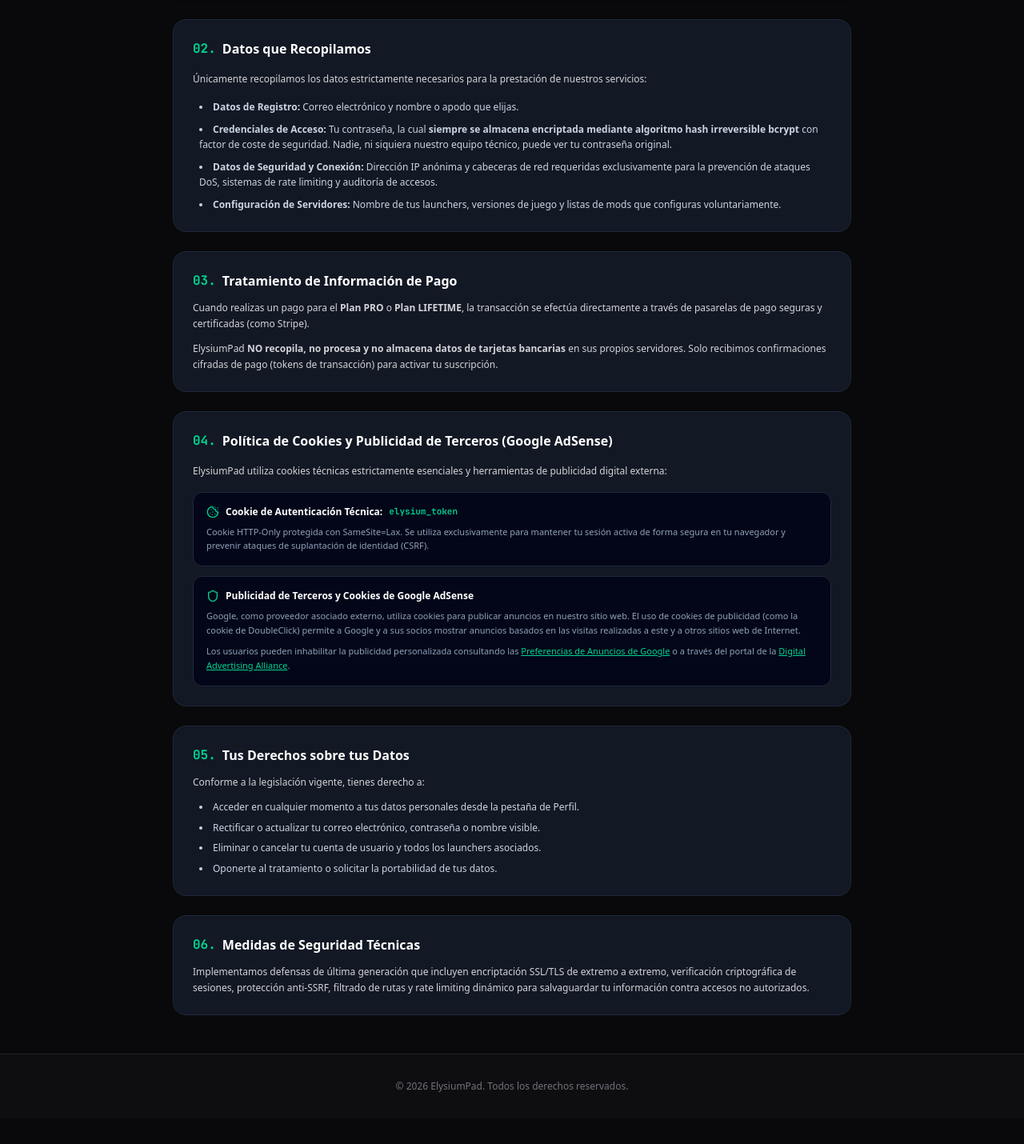
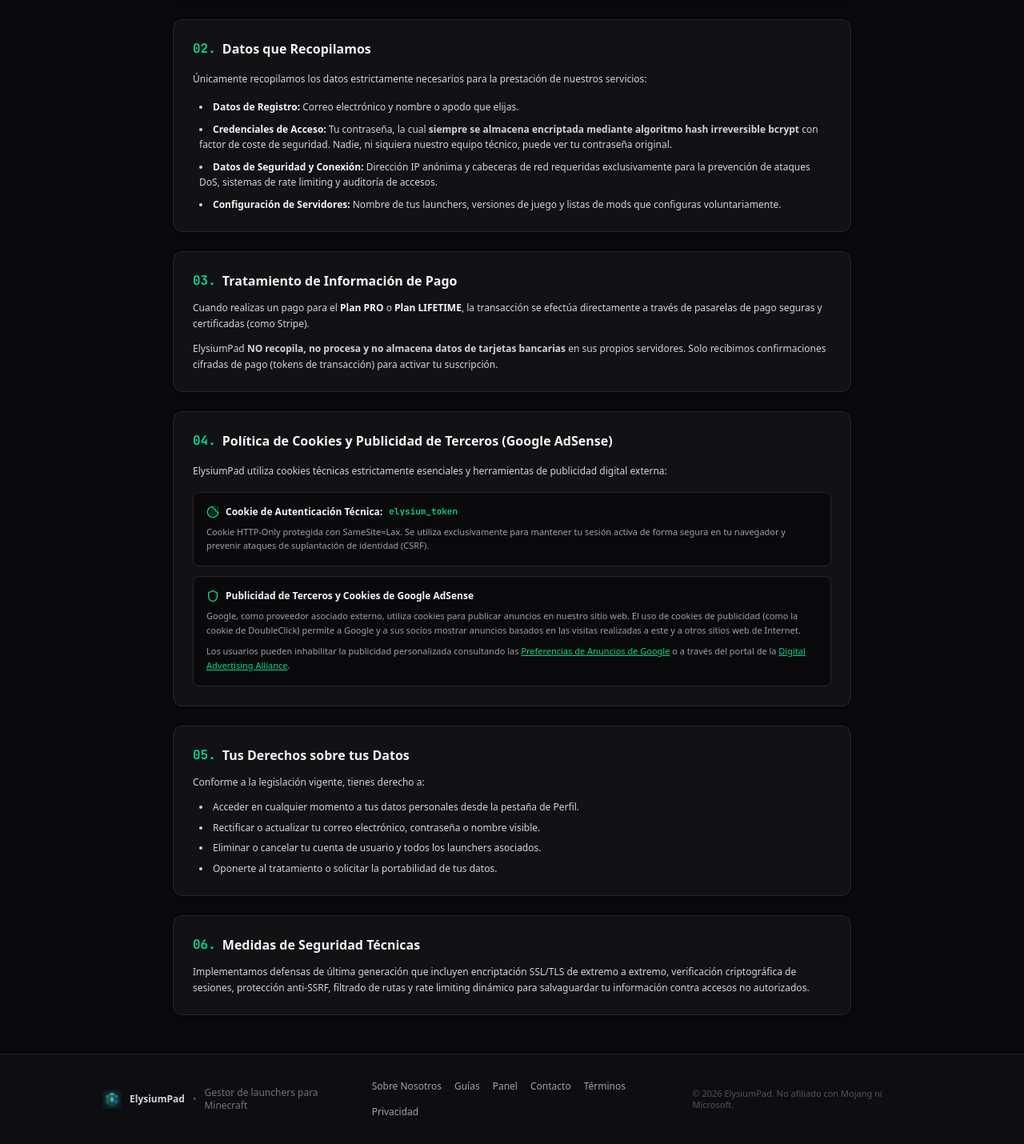
Before and after one commit to zarpil/ElysiumPad, a Next.js app: page /privacy in a window 1280 px wide. Shown: the part 420-1850 px from the top of the page at 80% size. Before the commit the page ends 1818 px from the top, so only its background shows below. Built offline with nearby package versions, Linux system fonts and the light colour scheme; no server answers.

Commit message:
style: unify footer and clean styling across all public pages

```diff
--- a/src/app/privacy/page.tsx
+++ b/src/app/privacy/page.tsx
@@ -2,6 +2,7 @@
 import Link from 'next/link';
 import { Shield, Cookie } from 'lucide-react';
 import { PublicNavbar } from '@/components/PublicNavbar';
+import { PublicFooter } from '@/components/PublicFooter';
 
 export const metadata = {
   title: 'Política de Privacidad y Cookies — ElysiumPad',
@@ -32,43 +33,43 @@
         <div className="space-y-6 text-xs leading-relaxed text-zinc-300">
           {/* 1. Responsable */}
           <section className="space-y-3 bg-[#121215] border border-zinc-800 p-6 rounded-xl shadow-sm">
-            <h2 className="text-base font-bold text-white flex items-center gap-2">
+            <h2 className="text-base font-bold text-zinc-100 flex items-center gap-2">
               <span className="text-emerald-400 font-mono">01.</span> Compromiso con tu Privacidad
             </h2>
             <p>
-              En <strong>ElysiumPad</strong> valoramos y respetamos la confidencialidad de nuestros usuarios. Esta Política de Privacidad describe qué información personal recopilamos, con qué fines se utiliza, cómo la protegemos y los derechos que te asisten bajo el Reglamento General de Protección de Datos (RGPD / GDPR) y normativas afines.
+              En <strong className="text-zinc-100">ElysiumPad</strong> valoramos y respetamos la confidencialidad de nuestros usuarios. Esta Política de Privacidad describe qué información personal recopilamos, con qué fines se utiliza, cómo la protegemos y los derechos que te asisten bajo el Reglamento General de Protección de Datos (RGPD / GDPR) y normativas afines.
             </p>
           </section>
 
           {/* 2. Datos recopilados */}
-          <section className="space-y-4 bg-[#121824] border border-[#1e2739] p-6 rounded-2xl">
-            <h2 className="text-base font-bold text-white flex items-center gap-2">
+          <section className="space-y-4 bg-[#121215] border border-zinc-800 p-6 rounded-xl shadow-sm">
+            <h2 className="text-base font-bold text-zinc-100 flex items-center gap-2">
               <span className="text-emerald-400 font-mono">02.</span> Datos que Recopilamos
             </h2>
             <p>Únicamente recopilamos los datos estrictamente necesarios para la prestación de nuestros servicios:</p>
-            <ul className="space-y-2 list-disc list-inside text-slate-300 pl-2">
+            <ul className="space-y-2 list-disc list-inside text-zinc-300 pl-2">
               <li>
-                <strong>Datos de Registro:</strong> Correo electrónico y nombre o apodo que elijas.
+                <strong className="text-zinc-100">Datos de Registro:</strong> Correo electrónico y nombre o apodo que elijas.
               </li>
               <li>
-                <strong>Credenciales de Acceso:</strong> Tu contraseña, la cual <strong>siempre se almacena encriptada mediante algoritmo hash irreversible bcrypt</strong> con factor de coste de seguridad. Nadie, ni siquiera nuestro equipo técnico, puede ver tu contraseña original.
+                <strong className="text-zinc-100">Credenciales de Acceso:</strong> Tu contraseña, la cual <strong>siempre se almacena encriptada mediante algoritmo hash irreversible bcrypt</strong> con factor de coste de seguridad. Nadie, ni siquiera nuestro equipo técnico, puede ver tu contraseña original.
               </li>
               <li>
-                <strong>Datos de Seguridad y Conexión:</strong> Dirección IP anónima y cabeceras de red requeridas exclusivamente para la prevención de ataques DoS, sistemas de rate limiting y auditoría de accesos.
+                <strong className="text-zinc-100">Datos de Seguridad y Conexión:</strong> Dirección IP anónima y cabeceras de red requeridas exclusivamente para la prevención de ataques DoS, sistemas de rate limiting y auditoría de accesos.
               </li>
               <li>
-                <strong>Configuración de Servidores:</strong> Nombre de tus launchers, versiones de juego y listas de mods que configuras voluntariamente.
+                <strong className="text-zinc-100">Configuración de Servidores:</strong> Nombre de tus launchers, versiones de juego y listas de mods que configuras voluntariamente.
               </li>
             </ul>
           </section>
 
           {/* 3. Pagos seguros */}
-          <section className="space-y-3 bg-[#121824] border border-[#1e2739] p-6 rounded-2xl">
-            <h2 className="text-base font-bold text-white flex items-center gap-2">
+          <section className="space-y-3 bg-[#121215] border border-zinc-800 p-6 rounded-xl shadow-sm">
+            <h2 className="text-base font-bold text-zinc-100 flex items-center gap-2">
               <span className="text-emerald-400 font-mono">03.</span> Tratamiento de Información de Pago
             </h2>
             <p>
-              Cuando realizas un pago para el <strong>Plan PRO</strong> o <strong>Plan LIFETIME</strong>, la transacción se efectúa directamente a través de pasarelas de pago seguras y certificadas (como Stripe).
+              Cuando realizas un pago para el <strong className="text-zinc-100">Plan PRO</strong> o <strong className="text-zinc-100">Plan LIFETIME</strong>, la transacción se efectúa directamente a través de pasarelas de pago seguras y certificadas (como Stripe).
             </p>
             <p>
               ElysiumPad <strong>NO recopila, no procesa y no almacena datos de tarjetas bancarias</strong> en sus propios servidores. Solo recibimos confirmaciones cifradas de pago (tokens de transacción) para activar tu suscripción.
@@ -76,8 +77,8 @@
           </section>
 
           {/* 4. Política de Cookies y Publicidad */}
-          <section className="space-y-4 bg-[#121824] border border-[#1e2739] p-6 rounded-2xl">
-            <h2 className="text-base font-bold text-white flex items-center gap-2">
+          <section className="space-y-4 bg-[#121215] border border-zinc-800 p-6 rounded-xl shadow-sm">
+            <h2 className="text-base font-bold text-zinc-100 flex items-center gap-2">
               <span className="text-emerald-400 font-mono">04.</span> Política de Cookies y Publicidad de Terceros (Google AdSense)
             </h2>
             <p>
@@ -85,23 +86,23 @@
             </p>
 
             <div className="space-y-3">
-              <div className="p-4 bg-slate-950 border border-slate-800 rounded-xl space-y-2">
-                <div className="flex items-center gap-2 text-white font-semibold text-xs">
+              <div className="p-4 bg-zinc-950 border border-zinc-800 rounded-lg space-y-2">
+                <div className="flex items-center gap-2 text-zinc-100 font-semibold text-xs">
                   <Cookie className="w-4 h-4 text-emerald-400" /> Cookie de Autenticación Técnica: <code className="text-emerald-400 font-mono text-[11px]">elysium_token</code>
                 </div>
-                <p className="text-[11px] text-slate-400 leading-relaxed">
+                <p className="text-[11px] text-zinc-400 leading-relaxed">
                   Cookie HTTP-Only protegida con SameSite=Lax. Se utiliza exclusivamente para mantener tu sesión activa de forma segura en tu navegador y prevenir ataques de suplantación de identidad (CSRF).
                 </p>
               </div>
 
-              <div className="p-4 bg-slate-950 border border-slate-800 rounded-xl space-y-2">
-                <div className="flex items-center gap-2 text-white font-semibold text-xs">
+              <div className="p-4 bg-zinc-950 border border-zinc-800 rounded-lg space-y-2">
+                <div className="flex items-center gap-2 text-zinc-100 font-semibold text-xs">
                   <Shield className="w-4 h-4 text-emerald-400" /> Publicidad de Terceros y Cookies de Google AdSense
                 </div>
-                <p className="text-[11px] text-slate-400 leading-relaxed">
+                <p className="text-[11px] text-zinc-400 leading-relaxed">
                   Google, como proveedor asociado externo, utiliza cookies para publicar anuncios en nuestro sitio web. El uso de cookies de publicidad (como la cookie de DoubleClick) permite a Google y a sus socios mostrar anuncios basados en las visitas realizadas a este y a otros sitios web de Internet.
                 </p>
-                <p className="text-[11px] text-slate-400 leading-relaxed">
+                <p className="text-[11px] text-zinc-400 leading-relaxed">
                   Los usuarios pueden inhabilitar la publicidad personalizada consultando las <a href="https://www.google.com/settings/ads" target="_blank" rel="noopener noreferrer" className="text-emerald-400 underline">Preferencias de Anuncios de Google</a> o a través del portal de la <a href="https://www.aboutads.info" target="_blank" rel="noopener noreferrer" className="text-emerald-400 underline">Digital Advertising Alliance</a>.
                 </p>
               </div>
@@ -109,14 +110,14 @@
           </section>
 
           {/* 5. Derechos de Usuario */}
-          <section className="space-y-3 bg-[#121824] border border-[#1e2739] p-6 rounded-2xl">
-            <h2 className="text-base font-bold text-white flex items-center gap-2">
+          <section className="space-y-3 bg-[#121215] border border-zinc-800 p-6 rounded-xl shadow-sm">
+            <h2 className="text-base font-bold text-zinc-100 flex items-center gap-2">
               <span className="text-emerald-400 font-mono">05.</span> Tus Derechos sobre tus Datos
             </h2>
             <p>
               Conforme a la legislación vigente, tienes derecho a:
             </p>
-            <ul className="space-y-1.5 list-disc list-inside text-slate-300 pl-2">
+            <ul className="space-y-1.5 list-disc list-inside text-zinc-300 pl-2">
               <li>Acceder en cualquier momento a tus datos personales desde la pestaña de Perfil.</li>
               <li>Rectificar o actualizar tu correo electrónico, contraseña o nombre visible.</li>
               <li>Eliminar o cancelar tu cuenta de usuario y todos los launchers asociados.</li>
@@ -125,8 +126,8 @@
           </section>
 
           {/* 6. Seguridad */}
-          <section className="space-y-3 bg-[#121824] border border-[#1e2739] p-6 rounded-2xl">
-            <h2 className="text-base font-bold text-white flex items-center gap-2">
+          <section className="space-y-3 bg-[#121215] border border-zinc-800 p-6 rounded-xl shadow-sm">
+            <h2 className="text-base font-bold text-zinc-100 flex items-center gap-2">
               <span className="text-emerald-400 font-mono">06.</span> Medidas de Seguridad Técnicas
             </h2>
             <p>
@@ -136,10 +137,8 @@
         </div>
       </main>
 
-      {/* Footer */}
-      <footer className="border-t border-zinc-800/80 bg-[#0e0e11] py-8 px-6 lg:px-12 text-xs text-zinc-500 text-center">
-        <p>© {new Date().getFullYear()} ElysiumPad. Todos los derechos reservados.</p>
-      </footer>
+      {/* Footer unificado */}
+      <PublicFooter />
     </div>
   );
 }
--- a/src/app/terms/page.tsx
+++ b/src/app/terms/page.tsx
@@ -2,6 +2,7 @@
 import Link from 'next/link';
 import { Scale, Calendar } from 'lucide-react';
 import { PublicNavbar } from '@/components/PublicNavbar';
+import { PublicFooter } from '@/components/PublicFooter';
 
 export const metadata = {
   title: 'Términos de Servicio y Condiciones de Contratación — ElysiumPad',
@@ -32,11 +33,11 @@
         <div className="space-y-6 text-xs leading-relaxed text-zinc-300">
           {/* 1. Introducción */}
           <section className="space-y-3 bg-[#121215] border border-zinc-800 p-6 rounded-xl shadow-sm">
-            <h2 className="text-base font-bold text-white flex items-center gap-2">
+            <h2 className="text-base font-bold text-zinc-100 flex items-center gap-2">
               <span className="text-emerald-400 font-mono">01.</span> Identificación y Objeto del Servicio
             </h2>
             <p>
-              Bienvenido a <strong>ElysiumPad</strong>. Estos Términos y Condiciones regulan el acceso, navegación y utilización de la plataforma tecnológica SaaS ofrecida para la creación, configuración, sincronización de mods y distribución de clientes y ejecutables para servidores de Minecraft.
+              Bienvenido a <strong className="text-zinc-100">ElysiumPad</strong>. Estos Términos y Condiciones regulan el acceso, navegación y utilización de la plataforma tecnológica SaaS ofrecida para la creación, configuración, sincronización de mods y distribución de clientes y ejecutables para servidores de Minecraft.
             </p>
             <p>
               Al registrar una cuenta, acceder o suscribirse a cualquiera de nuestros planes, el usuario acepta de manera expresa e íntegra el cumplimiento de las presentes cláusulas legales.
@@ -44,72 +45,72 @@
           </section>
 
           {/* 2. Planes y Facturación */}
-          <section className="space-y-4 bg-[#121824] border border-[#1e2739] p-6 rounded-2xl">
-            <h2 className="text-base font-bold text-white flex items-center gap-2">
+          <section className="space-y-4 bg-[#121215] border border-zinc-800 p-6 rounded-xl shadow-sm">
+            <h2 className="text-base font-bold text-zinc-100 flex items-center gap-2">
               <span className="text-emerald-400 font-mono">02.</span> Modalidades de Acceso y Planes
             </h2>
             <p>
               ElysiumPad pone a disposición de sus usuarios tres modalidades de servicio:
             </p>
-            <ul className="space-y-2 list-disc list-inside text-slate-300 pl-2">
+            <ul className="space-y-2 list-disc list-inside text-zinc-300 pl-2">
               <li>
-                <strong>Plan Gratuito (FREE):</strong> Permite la creación de 1 launcher activo con sincronización de mods del catálogo oficial de Modrinth. Financiado de forma sostenible mediante anuncios discretos.
+                <strong className="text-zinc-100">Plan Gratuito (FREE):</strong> Permite la creación de 1 launcher activo con sincronización de mods del catálogo oficial de Modrinth. Financiado de forma sostenible mediante anuncios discretos.
               </li>
               <li>
-                <strong>Plan PRO (Suscripción Mensual - $4.99 USD / mes):</strong> Permite la creación de launchers ilimitados, subida de archivos y mods propios (.jar), enlaces Slug URL personalizados, tablón de comunicados en tiempo real y eliminación completa de publicidad (White-Label).
+                <strong className="text-zinc-100">Plan PRO (Suscripción Mensual - $4.99 USD / mes):</strong> Permite la creación de launchers ilimitados, subida de archivos y mods propios (.jar), enlaces Slug URL personalizados, tablón de comunicados en tiempo real y eliminación completa de publicidad (White-Label).
               </li>
               <li>
-                <strong>Plan LIFETIME (Licencia Vitalicia - $49 USD pago único):</strong> Otorga todos los beneficios del Plan PRO de forma permanente de por vida, sin pagos mensuales posteriores ni renovaciones.
+                <strong className="text-zinc-100">Plan LIFETIME (Licencia Vitalicia - $49 USD pago único):</strong> Otorga todos los beneficios del Plan PRO de forma permanente de por vida, sin pagos mensuales posteriores ni renovaciones.
               </li>
             </ul>
           </section>
 
           {/* 3. Renovación y Cancelación */}
-          <section className="space-y-4 bg-[#121824] border border-[#1e2739] p-6 rounded-2xl">
-            <h2 className="text-base font-bold text-white flex items-center gap-2">
+          <section className="space-y-4 bg-[#121215] border border-zinc-800 p-6 rounded-xl shadow-sm">
+            <h2 className="text-base font-bold text-zinc-100 flex items-center gap-2">
               <span className="text-emerald-400 font-mono">03.</span> Renovación Recurrente y Cancelación Autónoma
             </h2>
-            <div className="p-4 bg-emerald-500/10 border border-emerald-500/20 rounded-xl space-y-2">
-              <div className="flex items-center gap-2 text-emerald-400 font-bold text-xs">
+            <div className="p-4 bg-zinc-900 border border-zinc-800 rounded-lg space-y-2">
+              <div className="flex items-center gap-2 text-emerald-400 font-semibold text-xs">
                 <Calendar className="w-4 h-4" /> Política de Cancelación sin Permanencia
               </div>
-              <p className="text-[11px] text-slate-300 leading-relaxed">
-                El usuario suscrito al <strong>Plan PRO</strong> autoriza la renovación automática mensual del cobro recurrente ($4.99 USD). De conformidad con las normativas internacionales de protección al consumidor y directivas de comercio digital:
+              <p className="text-[11px] text-zinc-300 leading-relaxed">
+                El usuario suscrito al <strong className="text-zinc-100">Plan PRO</strong> autoriza la renovación automática mensual del cobro recurrente ($4.99 USD). De conformidad con las normativas internacionales de protección al consumidor y directivas de comercio digital:
               </p>
             </div>
-            <ul className="space-y-2 list-disc list-inside text-slate-300 pl-2">
+            <ul className="space-y-2 list-disc list-inside text-zinc-300 pl-2">
               <li>
-                <strong>Cancelación con 1 solo clic:</strong> El usuario tiene derecho a cancelar su suscripción mensual en cualquier momento de manera autónoma desde su panel de control (<Link href="/profile" className="text-emerald-400 underline">Mi Perfil &gt; Facturación</Link>).
+                <strong className="text-zinc-100">Cancelación con 1 solo clic:</strong> El usuario tiene derecho a cancelar su suscripción mensual en cualquier momento de manera autónoma desde su panel de control (<Link href="/profile" className="text-emerald-400 underline">Mi Perfil &gt; Facturación</Link>).
               </li>
               <li>
-                <strong>Sin compromisos ni penalizaciones:</strong> La cancelación no conlleva ningún tipo de comisión, penalización ni obligación de permanencia mínima.
+                <strong className="text-zinc-100">Sin compromisos ni penalizaciones:</strong> La cancelación no conlleva ningún tipo de comisión, penalización ni obligación de permanencia mínima.
               </li>
               <li>
-                <strong>Efectos de la cancelación:</strong> Al cancelar, no se realizará ningún cargo futuro y la cuenta retornará al Plan Gratuito (FREE), conservando íntegros los datos y configuraciones previamente creados.
+                <strong className="text-zinc-100">Efectos de la cancelación:</strong> Al cancelar, no se realizará ningún cargo futuro y la cuenta retornará al Plan Gratuito (FREE), conservando íntegros los datos y configuraciones previamente creados.
               </li>
             </ul>
           </section>
 
           {/* 4. Seguridad de Pagos */}
-          <section className="space-y-3 bg-[#121824] border border-[#1e2739] p-6 rounded-2xl">
-            <h2 className="text-base font-bold text-white flex items-center gap-2">
+          <section className="space-y-3 bg-[#121215] border border-zinc-800 p-6 rounded-xl shadow-sm">
+            <h2 className="text-base font-bold text-zinc-100 flex items-center gap-2">
               <span className="text-emerald-400 font-mono">04.</span> Pasarela de Pagos y Seguridad Financiera
             </h2>
             <p>
-              Las transacciones monetarias son procesadas a través de pasarelas de pago certificadas de nivel bancario (como <strong>Stripe</strong>) bajo el estándar <strong>PCI-DSS Nivel 1</strong>.
+              Las transacciones monetarias son procesadas a través de pasarelas de pago certificadas de nivel bancario (como <strong className="text-zinc-100">Stripe</strong>) bajo el estándar <strong className="text-zinc-100">PCI-DSS Nivel 1</strong>.
             </p>
             <p>
-              ElysiumPad <strong>nunca almacena ni tiene acceso a los números completos de tarjeta de crédito o débito ni a los códigos de seguridad CVV/CVC</strong>. Toda la comunicación sensible viaja cifrada mediante protocolo SSL/TLS con encriptación de 256 bits.
+              ElysiumPad <strong className="text-zinc-100">nunca almacena ni tiene acceso a los números completos de tarjeta de crédito o débito ni a los códigos de seguridad CVV/CVC</strong>. Toda la comunicación sensible viaja cifrada mediante protocolo SSL/TLS con encriptación de 256 bits.
             </p>
           </section>
 
           {/* 5. EULA Minecraft */}
-          <section className="space-y-3 bg-[#121824] border border-[#1e2739] p-6 rounded-2xl">
-            <h2 className="text-base font-bold text-white flex items-center gap-2">
+          <section className="space-y-3 bg-[#121215] border border-zinc-800 p-6 rounded-xl shadow-sm">
+            <h2 className="text-base font-bold text-zinc-100 flex items-center gap-2">
               <span className="text-emerald-400 font-mono">05.</span> Relación con Mojang Studios y Microsoft
             </h2>
             <p>
-              ElysiumPad es una plataforma independiente y <strong>NO está afiliada, respaldada ni patrocinada por Mojang Studios, Microsoft Corporation ni ninguna de sus filiales</strong>. Minecraft es una marca registrada de Mojang Synergies AB.
+              ElysiumPad es una plataforma independiente y <strong className="text-zinc-100">NO está afiliada, respaldada ni patrocinada por Mojang Studios, Microsoft Corporation ni ninguna de sus filiales</strong>. Minecraft es una marca registrada de Mojang Synergies AB.
             </p>
             <p>
               El usuario se compromete a respetar en todo momento las directrices de uso y el Contrato de Licencia para el Usuario Final (EULA) de Minecraft en los servidores y launchers que configure en la plataforma.
@@ -117,8 +118,8 @@
           </section>
 
           {/* 6. Responsabilidad del Contenido */}
-          <section className="space-y-3 bg-[#121824] border border-[#1e2739] p-6 rounded-2xl">
-            <h2 className="text-base font-bold text-white flex items-center gap-2">
+          <section className="space-y-3 bg-[#121215] border border-zinc-800 p-6 rounded-xl shadow-sm">
+            <h2 className="text-base font-bold text-zinc-100 flex items-center gap-2">
               <span className="text-emerald-400 font-mono">06.</span> Responsabilidad del Usuario sobre Mods y Archivos
             </h2>
             <p>
@@ -128,10 +129,8 @@
         </div>
       </main>
 
-      {/* Footer */}
-      <footer className="border-t border-zinc-800/80 bg-[#0e0e11] py-8 px-6 lg:px-12 text-xs text-zinc-500 text-center">
-        <p>© {new Date().getFullYear()} ElysiumPad. Todos los derechos reservados.</p>
-      </footer>
+      {/* Footer unificado */}
+      <PublicFooter />
     </div>
   );
 }
--- /dev/null
+++ b/src/components/PublicFooter.tsx
@@ -0,0 +1,30 @@
+import React from 'react';
+import Link from 'next/link';
+
+export function PublicFooter() {
+  return (
+    <footer className="border-t border-zinc-800/80 bg-[#0e0e11] py-8 px-6 lg:px-12 text-xs text-zinc-500">
+      <div className="max-w-5xl mx-auto flex flex-col md:flex-row items-center justify-between gap-4">
+        <div className="flex items-center gap-2.5">
+          <img src="/logo.png" alt="ElysiumPad" className="w-6 h-6 rounded object-contain" />
+          <span className="font-semibold text-zinc-300">ElysiumPad</span>
+          <span className="text-zinc-600">•</span>
+          <span>Gestor de launchers para Minecraft</span>
+        </div>
+
+        <div className="flex flex-wrap items-center gap-4 text-zinc-400">
+          <Link href="/about" className="hover:text-zinc-200 transition">Sobre Nosotros</Link>
+          <Link href="/docs" className="hover:text-zinc-200 transition">Guías</Link>
+          <Link href="/dashboard" className="hover:text-zinc-200 transition">Panel</Link>
+          <Link href="/contact" className="hover:text-zinc-200 transition">Contacto</Link>
+          <Link href="/terms" className="hover:text-zinc-200 transition">Términos</Link>
+          <Link href="/privacy" className="hover:text-zinc-200 transition">Privacidad</Link>
+        </div>
+
+        <p className="text-[11px] text-zinc-600">
+          © {new Date().getFullYear()} ElysiumPad. No afiliado con Mojang ni Microsoft.
+        </p>
+      </div>
+    </footer>
+  );
+}
```
Also changed, not shown: src/app/about/page.tsx (+3 -4 lines), src/app/contact/page.tsx (+3 -4 lines), src/app/docs/[slug]/page.tsx (+3 -4 lines), src/app/docs/page.tsx (+3 -4 lines).
